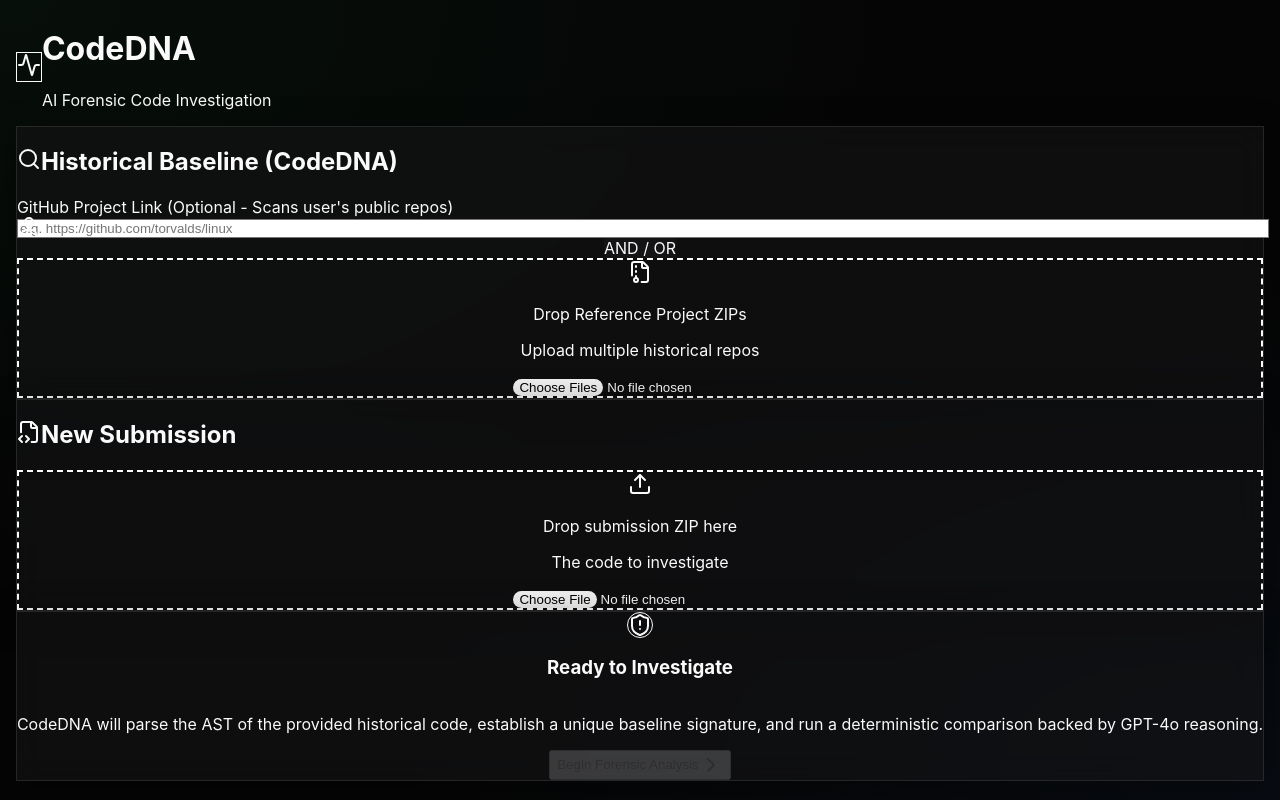
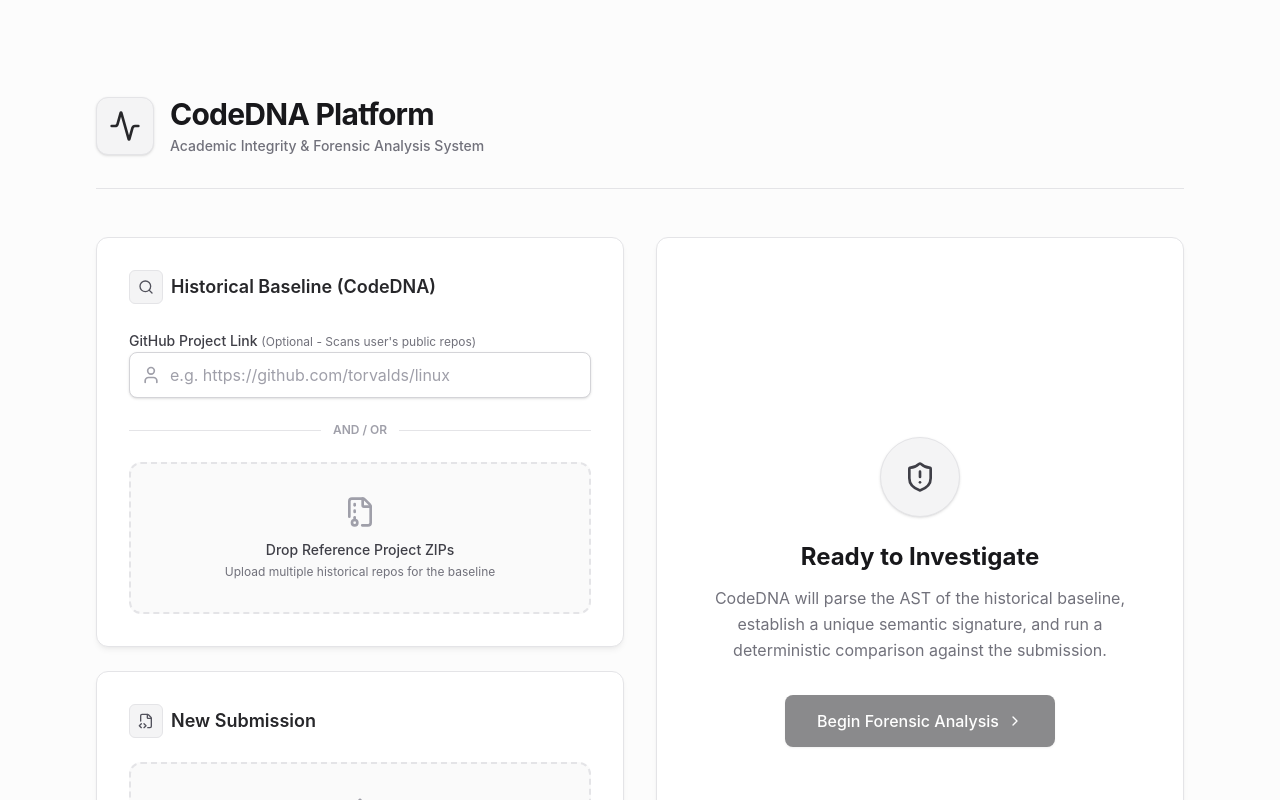
Before and after one commit to Shabd1901/CodeDNA, a Next.js app in the folder frontend/: page / in a window 1280 px wide. Shown: the top 800 px of the page. Built offline with nearby package versions, Linux system fonts and the light colour scheme.

Commit message:
Fix Tailwind CSS v4 import directive in globals.css to restore UI styling.

```diff
--- a/frontend/src/app/globals.css
+++ b/frontend/src/app/globals.css
@@ -1,14 +1,17 @@
-@tailwind base;
-@tailwind components;
-@tailwind utilities;
+@import "tailwindcss";
 
 @layer base {
   :root {
-    --background: #050505;
-    --foreground: #fafafa;
-    --accent: #22c55e;
-    --accent-glow: rgba(34, 197, 94, 0.4);
-    --border: rgba(255, 255, 255, 0.1);
+    --background: #fcfcfc;
+    --foreground: #09090b;
+    --card: #ffffff;
+    --card-foreground: #09090b;
+    --border: #e4e4e7;
+    --primary: #18181b;
+    --primary-foreground: #fafafa;
+    --muted: #f4f4f5;
+    --muted-foreground: #71717a;
+    --radius: 0.75rem;
   }
 }
 
@@ -16,19 +19,15 @@
   background-color: var(--background);
   color: var(--foreground);
   font-family: 'Inter', system-ui, sans-serif;
-  background-image:
-    radial-gradient(at 0% 0%, rgba(34, 197, 94, 0.05) 0px, transparent 50%),
-    radial-gradient(at 100% 100%, rgba(59, 130, 246, 0.05) 0px, transparent 50%);
-  background-attachment: fixed;
   min-height: 100vh;
 }
 
-.glass-panel {
-  background: rgba(20, 20, 22, 0.6);
-  backdrop-filter: blur(16px);
-  -webkit-backdrop-filter: blur(16px);
+.clean-card {
+  background-color: var(--card);
+  color: var(--card-foreground);
   border: 1px solid var(--border);
-  box-shadow: 0 8px 32px rgba(0, 0, 0, 0.4);
+  border-radius: var(--radius);
+  box-shadow: 0 4px 6px -1px rgb(0 0 0 / 0.05), 0 2px 4px -2px rgb(0 0 0 / 0.05);
 }
 
 /* Custom Scrollbar for sleekness */
@@ -40,9 +39,9 @@
   background: transparent;
 }
 ::-webkit-scrollbar-thumb {
-  background: rgba(255, 255, 255, 0.1);
+  background: var(--border);
   border-radius: 4px;
 }
 ::-webkit-scrollbar-thumb:hover {
-  background: rgba(255, 255, 255, 0.2);
+  background: var(--muted-foreground);
 }
--- a/frontend/src/app/page.tsx
+++ b/frontend/src/app/page.tsx
@@ -89,14 +89,14 @@
   };
 
   return (
-    <main className="min-h-screen p-8 lg:p-24 max-w-7xl mx-auto">
-      <header className="flex items-center gap-3 mb-16">
-        <div className="p-3 bg-green-500/10 rounded-xl border border-green-500/20">
-          <Activity className="w-8 h-8 text-green-500" />
+    <main className="min-h-screen p-8 lg:p-24 max-w-7xl mx-auto text-zinc-900">
+      <header className="flex items-center gap-4 mb-12 border-b border-zinc-200 pb-8">
+        <div className="p-3 bg-zinc-100 rounded-xl border border-zinc-200 shadow-sm">
+          <Activity className="w-8 h-8 text-zinc-800" />
         </div>
         <div>
-          <h1 className="text-3xl font-bold tracking-tight text-white">CodeDNA</h1>
-          <p className="text-zinc-400 text-sm">AI Forensic Code Investigation</p>
+          <h1 className="text-3xl font-bold tracking-tight text-zinc-900">CodeDNA Platform</h1>
+          <p className="text-zinc-500 text-sm font-medium mt-1">Academic Integrity & Forensic Analysis System</p>
         </div>
       </header>
 
@@ -111,89 +111,96 @@
           >
             {/* Input Section */}
             <div className="space-y-6">
-              <div className="glass-panel p-6 rounded-2xl">
-                <h2 className="text-xl font-semibold mb-4 flex items-center gap-2">
-                  <span className="bg-zinc-800 p-1.5 rounded-md"><Search className="w-5 h-5 text-zinc-300"/></span>
+              <div className="clean-card p-8">
+                <h2 className="text-lg font-semibold mb-6 flex items-center gap-2 text-zinc-800">
+                  <span className="bg-zinc-100 p-2 rounded-md border border-zinc-200"><Search className="w-4 h-4 text-zinc-600"/></span>
                   Historical Baseline (CodeDNA)
                 </h2>
 
                 <div className="space-y-6">
                   <div className="space-y-2">
-                    <label className="text-sm text-zinc-400">GitHub Project Link <span className="text-xs text-zinc-500">(Optional - Scans user's public repos)</span></label>
+                    <label className="text-sm font-medium text-zinc-700">GitHub Project Link <span className="text-xs font-normal text-zinc-500">(Optional - Scans user's public repos)</span></label>
                     <div className="relative">
-                      <User className="absolute left-3 top-1/2 -translate-y-1/2 w-5 h-5 text-zinc-500" />
+                      <User className="absolute left-3 top-1/2 -translate-y-1/2 w-5 h-5 text-zinc-400" />
                       <input
                         type="text"
                         value={githubLink}
                         onChange={(e) => setGithubLink(e.target.value)}
                         placeholder="e.g. https://github.com/torvalds/linux"
-                        className="w-full bg-black/50 border border-zinc-800 rounded-xl py-3 pl-10 pr-4 text-white focus:outline-none focus:border-green-500/50 focus:ring-1 focus:ring-green-500/50 transition-all"
+                        className="w-full bg-white border border-zinc-300 rounded-lg py-2.5 pl-10 pr-4 text-zinc-900 placeholder:text-zinc-400 focus:outline-none focus:border-zinc-800 focus:ring-1 focus:ring-zinc-800 transition-all shadow-sm"
                       />
                     </div>
                   </div>
 
                   <div className="relative">
                     <div className="absolute inset-0 flex items-center">
-                      <span className="w-full border-t border-zinc-800" />
+                      <span className="w-full border-t border-zinc-200" />
                     </div>
                     <div className="relative flex justify-center text-xs uppercase">
-                      <span className="bg-[#141416] px-2 text-zinc-500 font-medium">And / Or</span>
+                      <span className="bg-white px-3 text-zinc-400 font-semibold">And / Or</span>
                     </div>
                   </div>
 
-                  <div className="border-2 border-dashed border-zinc-800 rounded-xl p-8 text-center bg-black/20 hover:bg-black/40 transition-all group">
-                    <FileArchive className="w-10 h-10 text-zinc-600 mx-auto mb-4 group-hover:text-green-500 transition-colors" />
-                    <p className="text-sm text-zinc-300 font-medium">Drop Reference Project ZIPs</p>
-                    <p className="text-xs text-zinc-500 mt-1">Upload multiple historical repos</p>
+                  <div className="border-2 border-dashed border-zinc-200 rounded-xl p-8 text-center bg-zinc-50 hover:bg-zinc-100 transition-all group cursor-pointer relative">
+                    <FileArchive className="w-8 h-8 text-zinc-400 mx-auto mb-3 group-hover:text-zinc-600 transition-colors" />
+                    <p className="text-sm text-zinc-700 font-medium">Drop Reference Project ZIPs</p>
+                    <p className="text-xs text-zinc-500 mt-1">Upload multiple historical repos for the baseline</p>
                     <input
                       type="file"
                       multiple
                       accept=".zip"
                       onChange={(e) => setRepoFiles(e.target.files)}
-                      className="mt-4 text-sm text-zinc-400 file:mr-4 file:py-2 file:px-4 file:rounded-full file:border-0 file:text-sm file:font-semibold file:bg-zinc-800 file:text-white hover:file:bg-zinc-700 cursor-pointer"
+                      className="absolute inset-0 w-full h-full opacity-0 cursor-pointer"
                     />
+                    {repoFiles && repoFiles.length > 0 && (
+                      <div className="mt-4 inline-block bg-white border border-zinc-200 px-3 py-1 rounded-md text-xs font-medium text-zinc-700 shadow-sm">
+                        {repoFiles.length} file(s) selected
+                      </div>
+                    )}
                   </div>
                 </div>
               </div>
 
-              <div className="glass-panel p-6 rounded-2xl">
-                <h2 className="text-xl font-semibold mb-4 flex items-center gap-2">
-                  <span className="bg-zinc-800 p-1.5 rounded-md"><FileCode2 className="w-5 h-5 text-zinc-300"/></span>
+              <div className="clean-card p-8">
+                <h2 className="text-lg font-semibold mb-6 flex items-center gap-2 text-zinc-800">
+                  <span className="bg-zinc-100 p-2 rounded-md border border-zinc-200"><FileCode2 className="w-4 h-4 text-zinc-600"/></span>
                   New Submission
                 </h2>
-                <div className="border-2 border-dashed border-zinc-800 rounded-xl p-8 text-center bg-black/20 hover:bg-black/40 transition-all group">
-                  <Upload className="w-10 h-10 text-zinc-600 mx-auto mb-4 group-hover:text-blue-500 transition-colors" />
-                  <p className="text-sm text-zinc-300 font-medium">Drop submission ZIP here</p>
-                  <p className="text-xs text-zinc-500 mt-1">The code to investigate</p>
+                <div className="border-2 border-dashed border-zinc-200 rounded-xl p-8 text-center bg-zinc-50 hover:bg-zinc-100 transition-all group cursor-pointer relative h-[calc(100%-4rem)] flex flex-col justify-center">
+                  <Upload className="w-8 h-8 text-zinc-400 mx-auto mb-3 group-hover:text-zinc-600 transition-colors" />
+                  <p className="text-sm text-zinc-700 font-medium">Drop Submission ZIP</p>
+                  <p className="text-xs text-zinc-500 mt-1">The student code to investigate</p>
                   <input
                     type="file"
                     accept=".zip"
                     onChange={(e) => setSubmissionFile(e.target.files?.[0] || null)}
-                    className="mt-4 text-sm text-zinc-400 file:mr-4 file:py-2 file:px-4 file:rounded-full file:border-0 file:text-sm file:font-semibold file:bg-zinc-800 file:text-white hover:file:bg-zinc-700 cursor-pointer"
+                    className="absolute inset-0 w-full h-full opacity-0 cursor-pointer"
                   />
+                  {submissionFile && (
+                    <div className="mt-4 inline-block bg-white border border-zinc-200 px-3 py-1 rounded-md text-xs font-medium text-zinc-700 shadow-sm">
+                      {submissionFile.name}
+                    </div>
+                  )}
                 </div>
               </div>
             </div>
 
             {/* Action Section */}
-            <div className="flex flex-col justify-center items-center p-12 glass-panel rounded-2xl text-center">
-              <div className="w-24 h-24 bg-gradient-to-tr from-green-500/20 to-blue-500/20 rounded-full flex items-center justify-center mb-8 border border-white/10">
-                <ShieldAlert className="w-10 h-10 text-white" />
+            <div className="flex flex-col justify-center items-center p-12 clean-card text-center">
+              <div className="w-20 h-20 bg-zinc-100 rounded-full flex items-center justify-center mb-6 border border-zinc-200 shadow-sm">
+                <ShieldAlert className="w-8 h-8 text-zinc-700" />
               </div>
-              <h3 className="text-2xl font-bold mb-2">Ready to Investigate</h3>
-              <p className="text-zinc-400 mb-8 max-w-sm">
-                CodeDNA will parse the AST of the provided historical code, establish a unique baseline signature, and run a deterministic comparison backed by GPT-4o reasoning.
+              <h3 className="text-2xl font-bold mb-3 text-zinc-900">Ready to Investigate</h3>
+              <p className="text-zinc-500 mb-8 max-w-md leading-relaxed">
+                CodeDNA will parse the AST of the historical baseline, establish a unique semantic signature, and run a deterministic comparison against the submission.
               </p>
               <button
                 onClick={startAnalysis}
                 disabled={!submissionFile || (!githubLink && (!repoFiles || repoFiles.length === 0))}
-                className="group relative px-8 py-4 bg-white text-black font-semibold rounded-xl hover:bg-zinc-200 transition-all disabled:opacity-50 disabled:cursor-not-allowed overflow-hidden"
+                className="group flex items-center gap-2 px-8 py-3.5 bg-zinc-900 text-white font-medium rounded-lg hover:bg-zinc-800 transition-all disabled:opacity-50 disabled:cursor-not-allowed shadow-sm"
               >
-                <div className="absolute inset-0 bg-gradient-to-r from-green-400/20 to-blue-400/20 opacity-0 group-hover:opacity-100 transition-opacity"></div>
-                <span className="flex items-center gap-2 relative z-10">
-                  Begin Forensic Analysis
-                  <ChevronRight className="w-5 h-5 group-hover:translate-x-1 transition-transform" />
-                </span>
+                Begin Forensic Analysis
+                <ChevronRight className="w-4 h-4 group-hover:translate-x-1 transition-transform" />
               </button>
             </div>
           </motion.div>
@@ -204,19 +211,19 @@
             key="analyzing"
             initial={{ opacity: 0, scale: 0.95 }}
             animate={{ opacity: 1, scale: 1 }}
-            className="flex flex-col items-center justify-center h-[50vh] glass-panel rounded-2xl"
+            className="flex flex-col items-center justify-center h-[50vh] clean-card p-12 text-center"
           >
-            <div className="relative w-32 h-32 mb-8">
-              <div className="absolute inset-0 border-4 border-zinc-800 rounded-full"></div>
+            <div className="relative w-24 h-24 mb-6">
+              <div className="absolute inset-0 border-4 border-zinc-100 rounded-full"></div>
               <motion.div
-                className="absolute inset-0 border-4 border-green-500 rounded-full border-t-transparent"
+                className="absolute inset-0 border-4 border-zinc-900 rounded-full border-t-transparent"
                 animate={{ rotate: 360 }}
-                transition={{ duration: 1.5, repeat: Infinity, ease: "linear" }}
+                transition={{ duration: 1.2, repeat: Infinity, ease: "linear" }}
               />
-              <Activity className="absolute inset-0 m-auto w-10 h-10 text-green-500" />
+              <Activity className="absolute inset-0 m-auto w-8 h-8 text-zinc-900" />
             </div>
-            <h2 className="text-2xl font-bold mb-2">Extracting CodeDNA...</h2>
-            <p className="text-zinc-400">Parsing AST, analyzing dependencies, and generating forensic report.</p>
+            <h2 className="text-2xl font-bold mb-2 text-zinc-900">Extracting CodeDNA...</h2>
+            <p className="text-zinc-500">Parsing AST, analyzing dependencies, and generating forensic report.</p>
           </motion.div>
         )}
 
@@ -227,98 +234,98 @@
             animate={{ opacity: 1, y: 0 }}
             className="space-y-8"
           >
-            <div className="flex items-center justify-between">
+            <div className="flex items-center justify-between border-b border-zinc-200 pb-6">
               <div>
-                <h2 className="text-3xl font-bold">Investigation Report</h2>
-                <p className="text-zinc-400 mt-1">
-                  Baseline Reliability:
-                  <span className={`ml-2 px-2 py-1 text-xs font-semibold rounded-md ${report.deterministic_data?.reliability === 'Reliable' ? 'bg-green-500/20 text-green-400' : 'bg-yellow-500/20 text-yellow-400'}`}>
+                <h2 className="text-2xl font-bold text-zinc-900">Investigation Report</h2>
+                <div className="flex items-center gap-3 mt-2">
+                  <span className="text-zinc-500 text-sm">Baseline Reliability:</span>
+                  <span className={`px-2.5 py-1 text-xs font-semibold rounded-md border ${report.deterministic_data?.reliability === 'Reliable' ? 'bg-emerald-50 text-emerald-700 border-emerald-200' : 'bg-amber-50 text-amber-700 border-amber-200'}`}>
                     {report.deterministic_data?.reliability || "Unknown"}
                   </span>
-                </p>
+                </div>
               </div>
-              <button onClick={() => setAppState("idle")} className="px-4 py-2 bg-zinc-800 rounded-lg text-sm font-medium hover:bg-zinc-700 transition-colors">
+              <button onClick={() => setAppState("idle")} className="px-5 py-2.5 bg-white border border-zinc-200 shadow-sm rounded-lg text-sm font-medium hover:bg-zinc-50 text-zinc-700 transition-colors">
                 New Investigation
               </button>
             </div>
 
             {/* AI Summary */}
-            <div className="glass-panel p-8 rounded-2xl border-l-4 border-l-blue-500">
-              <h3 className="text-xl font-bold mb-4 flex items-center gap-2">
-                <CheckCircle className="w-6 h-6 text-blue-500" />
+            <div className="clean-card p-8 border-l-4 border-l-blue-500">
+              <h3 className="text-lg font-bold mb-4 flex items-center gap-2 text-zinc-900">
+                <CheckCircle className="w-5 h-5 text-blue-500" />
                 AI Conclusion
               </h3>
-              <p className="text-lg leading-relaxed text-zinc-300">
+              <p className="text-[15px] leading-relaxed text-zinc-600">
                 {report.forensic_report?.summary || "No summary provided."}
               </p>
             </div>
 
             <div className="grid lg:grid-cols-3 gap-8">
               {/* Findings */}
-              <div className="lg:col-span-2 space-y-4">
-                <h3 className="text-xl font-bold">Forensic Findings</h3>
+              <div className="lg:col-span-2 space-y-5">
+                <h3 className="text-lg font-bold text-zinc-900">Forensic Findings</h3>
                 {report.forensic_report?.findings?.map((finding: any, i: number) => (
-                  <div key={i} className="glass-panel p-6 rounded-xl border border-white/5 hover:border-white/10 transition-colors">
+                  <div key={i} className="clean-card p-6">
                     <div className="flex items-start justify-between mb-3">
-                      <h4 className="font-semibold text-lg">{finding.reason}</h4>
-                      <span className={`px-2.5 py-1 text-xs font-bold uppercase rounded-md tracking-wide ${
-                        finding.severity === 'high' ? 'bg-red-500/20 text-red-400 border border-red-500/30' :
-                        finding.severity === 'medium' ? 'bg-orange-500/20 text-orange-400 border border-orange-500/30' :
-                        'bg-blue-500/20 text-blue-400 border border-blue-500/30'
+                      <h4 className="font-semibold text-[15px] text-zinc-900">{finding.reason}</h4>
+                      <span className={`px-2.5 py-1 text-xs font-bold uppercase rounded-md tracking-wide border ${
+                        finding.severity === 'high' ? 'bg-red-50 text-red-700 border-red-200' :
+                        finding.severity === 'medium' ? 'bg-orange-50 text-orange-700 border-orange-200' :
+                        'bg-blue-50 text-blue-700 border-blue-200'
                       }`}>
                         {finding.severity} Risk
                       </span>
                     </div>
-                    <p className="text-sm text-zinc-400 mb-4">{finding.evidence}</p>
+                    <p className="text-sm text-zinc-500 mb-5 leading-relaxed">{finding.evidence}</p>
 
-                    <div className="flex flex-wrap gap-2 mb-4">
+                    <div className="flex flex-wrap gap-2 mb-5">
                       {finding.affected_files?.slice(0, 3).map((f: string, j: number) => (
-                        <span key={j} className="text-xs bg-black/50 px-2 py-1 rounded text-zinc-300 border border-zinc-800">
+                        <span key={j} className="text-xs bg-zinc-100 px-2 py-1 rounded text-zinc-600 border border-zinc-200 font-mono">
                           {f}
                         </span>
                       ))}
                       {finding.affected_files?.length > 3 && (
-                        <span className="text-xs text-zinc-500 px-2 py-1">+{finding.affected_files.length - 3} more</span>
+                        <span className="text-xs text-zinc-400 px-2 py-1">+{finding.affected_files.length - 3} more</span>
                       )}
                     </div>
 
-                    <div className="bg-black/30 p-3 rounded-lg border border-white/5">
-                      <p className="text-xs text-zinc-300"><span className="text-zinc-500">Recommendation:</span> {finding.recommended_action}</p>
+                    <div className="bg-zinc-50 p-4 rounded-lg border border-zinc-100">
+                      <p className="text-sm text-zinc-700"><span className="font-medium text-zinc-900 mr-1">Recommendation:</span> {finding.recommended_action}</p>
                     </div>
                   </div>
                 ))}
               </div>
 
               {/* CodeDNA Metrics */}
-              <div className="space-y-6">
-                <h3 className="text-xl font-bold">CodeDNA Profile</h3>
+              <div className="space-y-5">
+                <h3 className="text-lg font-bold text-zinc-900">CodeDNA Profile</h3>
 
-                <div className="glass-panel p-6 rounded-xl">
-                  <h4 className="text-sm font-semibold text-zinc-400 mb-4 uppercase tracking-wider">Complexity Signature</h4>
-                  <div className="h-[250px] w-full">
+                <div className="clean-card p-6">
+                  <h4 className="text-xs font-bold text-zinc-400 mb-6 uppercase tracking-wider">Complexity Signature</h4>
+                  <div className="h-[220px] w-full">
                     <ResponsiveContainer width="100%" height="100%">
                       <RadarChart data={[
                         { metric: 'Avg Lines', baseline: report.deterministic_data?.baseline_metrics?.total_lines / (report.deterministic_data?.baseline_metrics?.total_files || 1), sub: report.deterministic_data?.submission_metrics?.total_lines / (report.deterministic_data?.submission_metrics?.total_files || 1) },
                         { metric: 'Avg Complexity', baseline: report.deterministic_data?.baseline_metrics?.total_complexity / (report.deterministic_data?.baseline_metrics?.total_files || 1) * 10, sub: report.deterministic_data?.submission_metrics?.total_complexity / (report.deterministic_data?.submission_metrics?.total_files || 1) * 10 },
                         { metric: 'Avg Functions', baseline: report.deterministic_data?.baseline_metrics?.total_functions / (report.deterministic_data?.baseline_metrics?.total_files || 1) * 5, sub: report.deterministic_data?.submission_metrics?.total_functions / (report.deterministic_data?.submission_metrics?.total_files || 1) * 5 },
                       ]}>
-                        <PolarGrid stroke="rgba(255,255,255,0.1)" />
-                        <PolarAngleAxis dataKey="metric" tick={{ fill: '#a1a1aa', fontSize: 12 }} />
-                        <Radar name="Baseline" dataKey="baseline" stroke="#3b82f6" fill="#3b82f6" fillOpacity={0.3} />
-                        <Radar name="Submission" dataKey="sub" stroke="#22c55e" fill="#22c55e" fillOpacity={0.5} />
-                        <RechartsTooltip contentStyle={{ backgroundColor: '#18181b', borderColor: '#27272a' }} />
+                        <PolarGrid stroke="#e4e4e7" />
+                        <PolarAngleAxis dataKey="metric" tick={{ fill: '#71717a', fontSize: 11 }} />
+                        <Radar name="Baseline" dataKey="baseline" stroke="#3b82f6" fill="#3b82f6" fillOpacity={0.15} />
+                        <Radar name="Submission" dataKey="sub" stroke="#18181b" fill="#18181b" fillOpacity={0.2} />
+                        <RechartsTooltip contentStyle={{ backgroundColor: '#ffffff', borderColor: '#e4e4e7', borderRadius: '8px', boxShadow: '0 4px 6px -1px rgb(0 0 0 / 0.1)' }} />
                       </RadarChart>
                     </ResponsiveContainer>
                   </div>
                 </div>
 
-                <div className="glass-panel p-6 rounded-xl">
-                  <h4 className="text-sm font-semibold text-zinc-400 mb-4 uppercase tracking-wider">Language Distribution</h4>
+                <div className="clean-card p-6">
+                  <h4 className="text-xs font-bold text-zinc-400 mb-4 uppercase tracking-wider">Language Distribution</h4>
                   <div className="space-y-3">
                     {Object.entries(report.deterministic_data?.submission_metrics?.languages || {}).map(([lang, count]: [string, any]) => (
-                      <div key={lang} className="flex items-center justify-between">
-                        <span className="text-sm text-zinc-300 capitalize">{lang}</span>
-                        <span className="text-sm font-medium">{count} files</span>
+                      <div key={lang} className="flex items-center justify-between border-b border-zinc-100 pb-2 last:border-0 last:pb-0">
+                        <span className="text-sm text-zinc-600 capitalize">{lang}</span>
+                        <span className="text-sm font-semibold text-zinc-900">{count} files</span>
                       </div>
                     ))}
                   </div>
```
